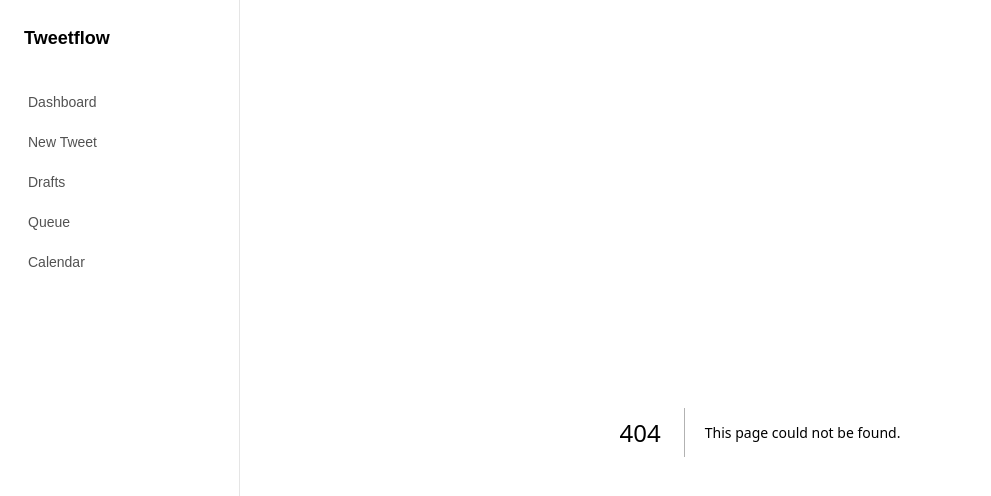
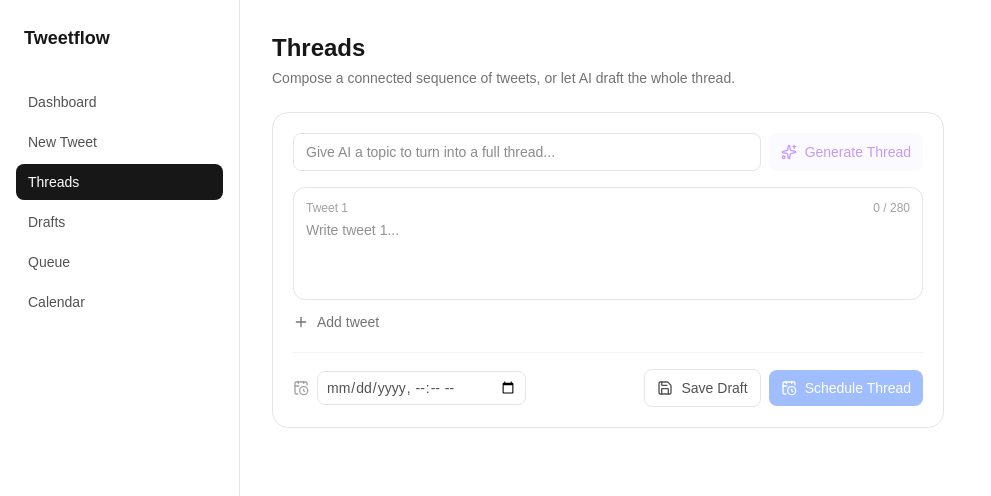
Before and after one commit to praxharrr/tweetflow, a Next.js app: page /threads in a window 1280 px wide. Before the commit this address had no page. Shown: the top 496 px of the page, without its empty margins (0-991 px from the left). Built offline with nearby package versions, Linux system fonts and the light colour scheme.

Commit message:
add threads composer with AI thread generation

```diff
--- /dev/null
+++ b/src/app/api/generate-thread/route.ts
@@ -0,0 +1,36 @@
+import { NextRequest, NextResponse } from "next/server";
+import Groq from "groq-sdk";
+
+const groq = new Groq({ apiKey: process.env.GROQ_API_KEY });
+
+export async function POST(req: NextRequest) {
+  const { prompt } = await req.json();
+
+  if (!prompt || typeof prompt !== "string") {
+    return NextResponse.json({ error: "Prompt is required" }, { status: 400 });
+  }
+
+  const completion = await groq.chat.completions.create({
+    model: "openai/gpt-oss-20b",
+    messages: [
+      {
+        role: "system",
+        content:
+          "You write X/Twitter threads. Break the idea into 4-7 connected tweets, each under 280 characters, each building on the last. Respond ONLY with a JSON array of strings, one per tweet — no numbering, no markdown, no extra text.",
+      },
+      { role: "user", content: prompt },
+    ],
+    temperature: 0.8,
+  });
+
+  const raw = completion.choices[0]?.message?.content ?? "[]";
+
+  let tweets: string[] = [];
+  try {
+    tweets = JSON.parse(raw);
+  } catch {
+    tweets = [raw];
+  }
+
+  return NextResponse.json({ tweets });
+}
--- /dev/null
+++ b/src/app/api/threads/route.ts
@@ -0,0 +1,30 @@
+import { NextRequest, NextResponse } from "next/server";
+import { prisma } from "@/lib/prisma";
+import crypto from "crypto";
+
+export async function POST(req: NextRequest) {
+  const { tweets, status, scheduledFor } = await req.json();
+
+  if (!Array.isArray(tweets) || tweets.length === 0) {
+    return NextResponse.json({ error: "At least one tweet is required" }, { status: 400 });
+  }
+
+  const threadId = crypto.randomUUID();
+
+  const posts = await prisma.$transaction(
+    tweets.map((content: string, index: number) =>
+      prisma.post.create({
+        data: {
+          content,
+          status: status ?? "draft",
+          threadId,
+          position: index,
+          scheduledFor:
+            status === "scheduled" && scheduledFor ? new Date(scheduledFor) : null,
+        },
+      })
+    )
+  );
+
+  return NextResponse.json({ posts });
+}
--- /dev/null
+++ b/src/app/threads/page.tsx
@@ -0,0 +1,16 @@
+import ThreadComposer from "@/components/threads/ThreadComposer";
+
+export default function ThreadsPage() {
+  return (
+    <div>
+      <h1 className="text-2xl font-bold text-neutral-900">Threads</h1>
+      <p className="mt-1 text-sm text-neutral-500">
+        Compose a connected sequence of tweets, or let AI draft the whole thread.
+      </p>
+
+      <div className="mt-6 max-w-2xl">
+        <ThreadComposer />
+      </div>
+    </div>
+  );
+}
--- a/src/components/layout/Sidebar.tsx
+++ b/src/components/layout/Sidebar.tsx
@@ -6,6 +6,7 @@ import { usePathname } from "next/navigation";
 const navItems = [
   { label: "Dashboard", href: "/" },
   { label: "New Tweet", href: "/compose" },
+  { label: "Threads", href: "/threads" },
   { label: "Drafts", href: "/drafts" },
   { label: "Queue", href: "/queue" },
   { label: "Calendar", href: "/calendar" },
--- /dev/null
+++ b/src/components/threads/ThreadComposer.tsx
@@ -0,0 +1,170 @@
+"use client";
+
+import { useState } from "react";
+import { Plus, X, Sparkles, Loader2, Save, CalendarClock, Check } from "lucide-react";
+
+const MAX_CHARS = 280;
+
+export default function ThreadComposer() {
+  const [tweets, setTweets] = useState<string[]>([""]);
+  const [topic, setTopic] = useState("");
+  const [isGenerating, setIsGenerating] = useState(false);
+  const [scheduledFor, setScheduledFor] = useState("");
+  const [isSaving, setIsSaving] = useState(false);
+  const [saved, setSaved] = useState<"draft" | "scheduled" | null>(null);
+
+  function updateTweet(index: number, value: string) {
+    setTweets((prev) => prev.map((t, i) => (i === index ? value : t)));
+  }
+
+  function addTweet() {
+    setTweets((prev) => [...prev, ""]);
+  }
+
+  function removeTweet(index: number) {
+    setTweets((prev) => prev.filter((_, i) => i !== index));
+  }
+
+  async function handleAIAssist() {
+    if (!topic.trim()) return;
+    setIsGenerating(true);
+    try {
+      const res = await fetch("/api/generate-thread", {
+        method: "POST",
+        headers: { "Content-Type": "application/json" },
+        body: JSON.stringify({ prompt: topic }),
+      });
+      const data = await res.json();
+      if (Array.isArray(data.tweets) && data.tweets.length > 0) {
+        setTweets(data.tweets);
+      }
+    } catch (err) {
+      console.error(err);
+    } finally {
+      setIsGenerating(false);
+    }
+  }
+
+  async function handleSave(status: "draft" | "scheduled") {
+    const validTweets = tweets.map((t) => t.trim()).filter(Boolean);
+    if (validTweets.length === 0) return;
+    if (status === "scheduled" && !scheduledFor) return;
+
+    setIsSaving(true);
+    setSaved(null);
+    try {
+      const res = await fetch("/api/threads", {
+        method: "POST",
+        headers: { "Content-Type": "application/json" },
+        body: JSON.stringify({
+          tweets: validTweets,
+          status,
+          scheduledFor: status === "scheduled" ? new Date(scheduledFor).toISOString() : undefined,
+        }),
+      });
+      if (res.ok) {
+        setSaved(status);
+        setTimeout(() => setSaved(null), 2000);
+        if (status === "scheduled") {
+          setTweets([""]);
+          setScheduledFor("");
+        }
+      }
+    } catch (err) {
+      console.error(err);
+    } finally {
+      setIsSaving(false);
+    }
+  }
+
+  return (
+    <div className="rounded-2xl border border-neutral-200 bg-white p-5">
+      <div className="mb-4 flex gap-2">
+        <input
+          value={topic}
+          onChange={(e) => setTopic(e.target.value)}
+          placeholder="Give AI a topic to turn into a full thread..."
+          className="flex-1 rounded-lg border border-neutral-200 px-3 py-2 text-sm outline-none focus:border-neutral-400"
+        />
+        <button
+          onClick={handleAIAssist}
+          disabled={!topic.trim() || isGenerating}
+          className="flex items-center gap-2 rounded-lg bg-violet-50 px-3 py-2 text-sm font-medium text-violet-700 hover:bg-violet-100 disabled:opacity-40"
+        >
+          {isGenerating ? <Loader2 size={16} className="animate-spin" /> : <Sparkles size={16} />}
+          {isGenerating ? "Writing thread..." : "Generate Thread"}
+        </button>
+      </div>
+
+      <div className="flex flex-col gap-3">
+        {tweets.map((tweet, index) => {
+          const charCount = tweet.length;
+          const isOverLimit = charCount > MAX_CHARS;
+          return (
+            <div key={index} className="rounded-xl border border-neutral-200 p-3">
+              <div className="mb-1 flex items-center justify-between">
+                <span className="text-xs font-medium text-neutral-400">Tweet {index + 1}</span>
+                <div className="flex items-center gap-2">
+                  <span className={`text-xs font-medium ${isOverLimit ? "text-red-500" : "text-neutral-400"}`}>
+                    {charCount} / {MAX_CHARS}
+                  </span>
+                  {tweets.length > 1 && (
+                    <button onClick={() => removeTweet(index)} className="text-neutral-300 hover:text-red-500">
+                      <X size={14} />
+                    </button>
+                  )}
+                </div>
+              </div>
+              <textarea
+                value={tweet}
+                onChange={(e) => updateTweet(index, e.target.value)}
+                rows={3}
+                placeholder={`Write tweet ${index + 1}...`}
+                className="w-full resize-none rounded-lg border-none p-0 text-sm text-neutral-800 outline-none"
+              />
+            </div>
+          );
+        })}
+      </div>
+
+      <button
+        onClick={addTweet}
+        className="mt-3 flex items-center gap-2 text-sm font-medium text-neutral-500 hover:text-neutral-800"
+      >
+        <Plus size={16} />
+        Add tweet
+      </button>
+
+      <div className="mt-5 flex flex-col gap-3 border-t border-neutral-100 pt-4 sm:flex-row sm:items-center sm:justify-between">
+        <div className="flex items-center gap-2">
+          <CalendarClock size={16} className="text-neutral-400" />
+          <input
+            type="datetime-local"
+            value={scheduledFor}
+            onChange={(e) => setScheduledFor(e.target.value)}
+            className="rounded-lg border border-neutral-200 px-2 py-1.5 text-sm text-neutral-600 outline-none focus:border-neutral-400"
+          />
+        </div>
+
+        <div className="flex items-center gap-2">
+          <button
+            onClick={() => handleSave("draft")}
+            disabled={isSaving}
+            className="flex items-center gap-2 rounded-lg border border-neutral-200 px-3 py-2 text-sm font-medium text-neutral-600 hover:bg-neutral-50 disabled:opacity-40"
+          >
+            {isSaving ? <Loader2 size={16} className="animate-spin" /> : saved === "draft" ? <Check size={16} className="text-emerald-600" /> : <Save size={16} />}
+            {saved === "draft" ? "Saved" : "Save Draft"}
+          </button>
+          <button
+            onClick={() => handleSave("scheduled")}
+            disabled={isSaving || !scheduledFor}
+            className="flex items-center gap-2 rounded-lg bg-blue-600 px-3 py-2 text-sm font-medium text-white hover:bg-blue-700 disabled:cursor-not-allowed disabled:opacity-40"
+          >
+            {isSaving ? <Loader2 size={16} className="animate-spin" /> : saved === "scheduled" ? <Check size={16} /> : <CalendarClock size={16} />}
+            {saved === "scheduled" ? "Scheduled" : "Schedule Thread"}
+          </button>
+        </div>
+      </div>
+    </div>
+  );
+}
```
Also changed, not shown: 1 other file (tests, documents, lock files or other folders).
